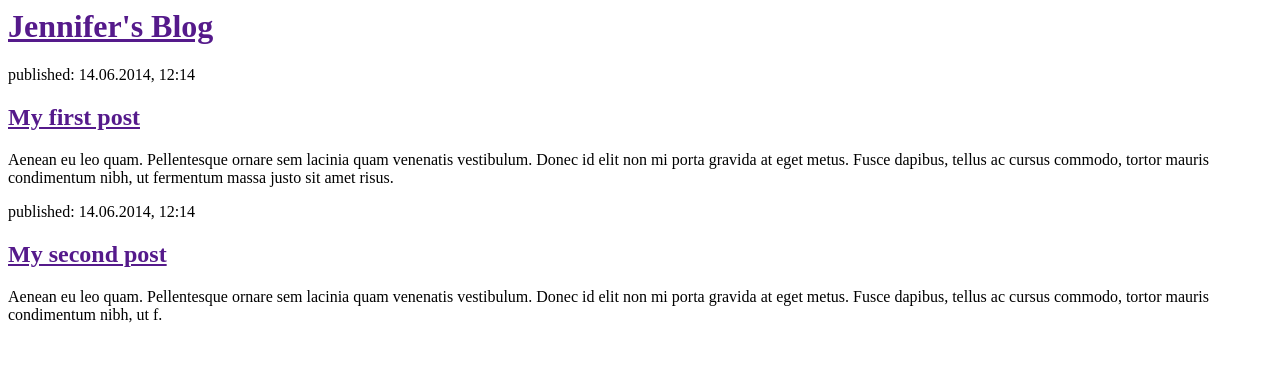
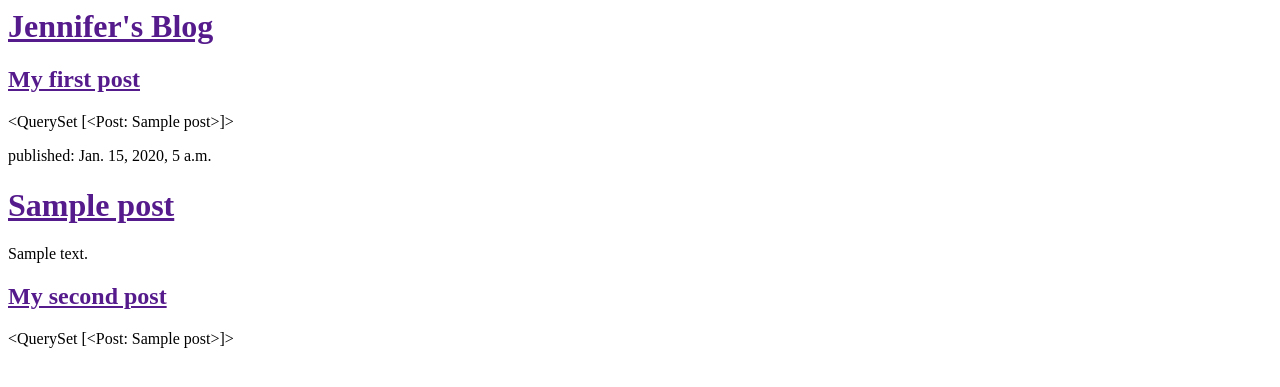
Before and after one commit to jenniferoh7877/my-first-blog, a Django app: template blog/templates/blog/post_list.html in a window 1280 px wide. Shown: the top 387 px of the page. Run offline with Django 3.2, Linux system fonts and the light colour scheme; the template is opened without the code that fills it: values that come from a table or form of the project are taken from there, others are empty; tables that the repository leaves empty hold one stand-in row (values such as "Sample post").

Commit message:
Modified templates to display posts from database

```diff
--- a/blog/templates/blog/post_list.html
+++ b/blog/templates/blog/post_list.html
@@ -8,15 +8,24 @@
         </div>
 
         <div>
-            <p>published: 14.06.2014, 12:14</p>
             <h2><a href="">My first post</a></h2>
-            <p>Aenean eu leo quam. Pellentesque ornare sem lacinia quam venenatis vestibulum. Donec id elit non mi porta gravida at eget metus. Fusce dapibus, tellus ac cursus commodo, tortor mauris condimentum nibh, ut fermentum massa justo sit amet risus.</p>
+            <p></p>
+            {{ posts }}
         </div>
 
+        {% for post in posts %}
         <div>
-            <p>published: 14.06.2014, 12:14</p>
+            <p>published: {{ post.published_date }}</p>
+            <h1><a href="">{{ post.title }}</a></h1>
+            <p>{{ post.text|linebreaksbr }}</p>
+        </div>
+        {% endfor %}
+
+        <div>
             <h2><a href="">My second post</a></h2>
-            <p>Aenean eu leo quam. Pellentesque ornare sem lacinia quam venenatis vestibulum. Donec id elit non mi porta gravida at eget metus. Fusce dapibus, tellus ac cursus commodo, tortor mauris condimentum nibh, ut f.</p>
+            <p></p>
+
+            {{ posts }}
         </div>
     </body>
 </html>
```
Also changed, not shown: blog/views.py (+4 -4 lines).
